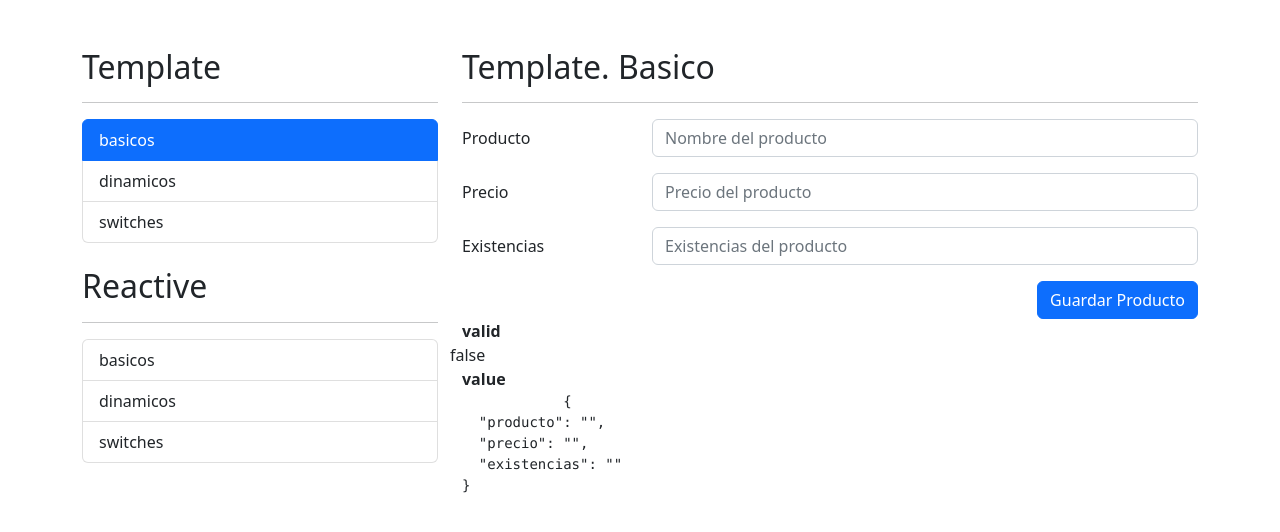
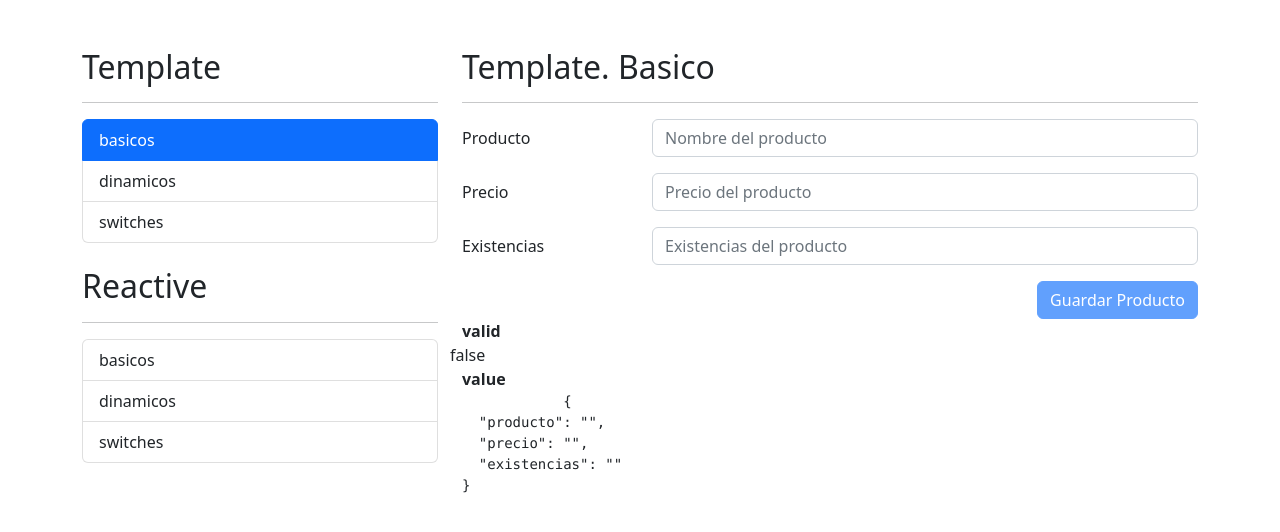
Before and after one commit to luceroraul12/formularios, an Angular app: page /template/basicos in a window 1280 px wide. Shown: the top 532 px of the page. Built offline with nearby package versions, Linux system fonts and the light colour scheme.

Commit message:
desactivar boton formulario cuando no es valido cargar data

```diff
--- a/src/app/template/basicos/basicos.component.html
+++ b/src/app/template/basicos/basicos.component.html
@@ -60,6 +60,7 @@
                     type="submit"
                     class="btn btn-primary
                     float-end"
+                    [disabled]="miFormulario.invalid"
                     >Guardar Producto</button>
                 </div>
             </div>
```
